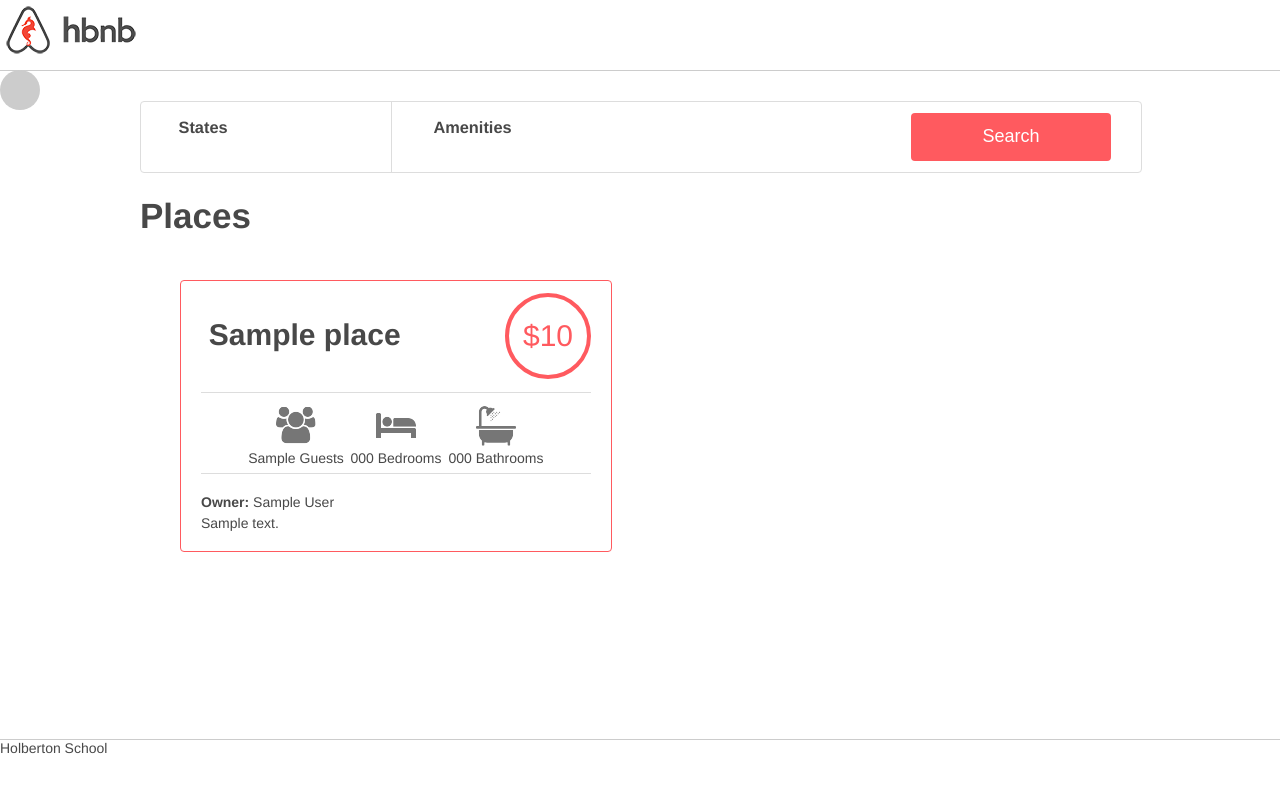
After one commit to CyrusNchege/AirBnB_clone_v4, a Flask app: template web_dynamic/templates/2-hbnb.html in a window 1280 px wide. The commit adds this page. Run offline with Flask 3, Linux system fonts and the light colour scheme; the template is opened without the code that fills it: most values are stand-ins (such as "Sample title", 1, 10 or a date in 2020); some libraries are stand-ins or nearby versions.

Commit message:
Add script that requesting the HBNB API, it’s better to know the status

```diff
--- a/api/v1/app.py
+++ b/api/v1/app.py
@@ -10,8 +10,8 @@ from flasgger.utils import swag_from
 
 app = Flask(__name__)
 app.config['JSONIFY_PRETTYPRINT_REGULAR'] = True
-app.register_blueprint(app_views)
-cors = CORS(app, resources={r"/*": {"origins": "0.0.0.0"}})
+app.register_blueprint(app_view)
+cors = CORS(app, resources={r"/api/v1/*": {"origins": "*"}})
 
 
 @app.teardown_appcontext
--- /dev/null
+++ b/web_dynamic/static/scripts/2-hbnb.js
@@ -0,0 +1,29 @@
+$(document).ready(init);
+
+const HOST = '0.0.0.0';
+
+function init () {
+  const amenityObj = {};
+  $('.amenities .popover input').change(function () {
+    if ($(this).is(':checked')) {
+      amenityObj[$(this).attr('data-name')] = $(this).attr('data-id');
+    } else if ($(this).is(':not(:checked)')) {
+      delete amenityObj[$(this).attr('data-name')];
+    }
+    const names = Object.keys(amenityObj);
+    $('.amenities h4').text(names.sort().join(', '));
+  });
+
+  apiStatus();
+}
+
+function apiStatus () {
+  const API_URL = `http://${HOST}:5001/api/v1/status/`;
+  $.get(API_URL, (data, textStatus) => {
+    if (textStatus === 'success' && data.status === 'OK') {
+      $('#api_status').addClass('available');
+    } else {
+      $('#api_status').removeClass('available');
+    }
+  });
+}
--- a/web_dynamic/static/styles/3-header.css
+++ b/web_dynamic/static/styles/3-header.css
@@ -9,3 +9,14 @@ header .logo {
     left: 20px;
     height: 100%;
 }
+#api_status {
+    width: 40px;
+    height: 40px;
+    margin-right: 30px;
+    border-radius: 100%;
+    background-color: #cccccc;
+}
+
+#api_status.available {
+    background-color: #ff545f;
+}
--- /dev/null
+++ b/web_dynamic/templates/2-hbnb.html
@@ -0,0 +1,83 @@
+<!DOCTYPE html>
+<html lang="en">
+  <head>
+    <meta charset="UTF-8">
+    <link rel="stylesheet" type="text/css" href="../static/styles/4-common.css?{{ cache_id }}">
+    <link rel="stylesheet" type="text/css" href="../static/styles/3-header.css?{{ cache_id }}">
+    <link rel="stylesheet" type="text/css" href="../static/styles/3-footer.css?{{ cache_id }}">
+    <link rel="stylesheet" type="text/css" href="../static/styles/6-filters.css?{{ cache_id }}">
+    <link type="text/css" rel="stylesheet" href="../static/styles/8-places.css?{{ cache_id }}">
+    <link rel="icon" href="../static/images/icon.png" />
+    <script src="https://code.jquery.com/jquery-3.2.1.min.js"></script>
+    <script src="/static/scripts/2-hbnb.js?{{ cache_id }}"></script>
+    <title>HBnB</title>
+  </head>
+  <body>
+    <header>
+      <div class="logo"></div>
+      <div id="api_status"></div>
+    </header>
+    <div class="container">
+      <section class="filters">
+	<div class="locations">
+	  <h3>States</h3>
+	  <h4>&nbsp;</h4>
+	  <div class="popover">
+	    <ul>
+	      {% for state in states %}
+	      <li>
+		<h2>{{ state[0].name }}:</h2>
+		<ul>
+		  {% for city in state[1] %}
+		  <li>{{ city.name }}</li>
+		  {% endfor %}
+		</ul>
+	      </li>
+	      {% endfor %}
+	    </ul>
+	  </div>
+	</div>
+	<div class="amenities">
+	  <h3>Amenities</h3>
+	  <h4>&nbsp;</h4>
+	  <div class="popover">
+	    <ul>
+	      {% for amenity in amenities %}
+	      <li> <input type="checkbox" data-id="{{ amenity.id }}" data-name="{{ amenity.name }}">
+		{{ amenity.name }}
+	      </li>
+	      {% endfor %}
+	    </ul>
+	  </div>
+	</div>
+	<button type="button">Search</button>
+      </section>
+      <div class="placesh1"><h1>Places</h1></div>
+      <section class="places">
+	<!-- <h1>Places</h1> -->
+	{% for place in places %}
+	<article>
+	  <div class="title_box">
+	    <h2>{{ place.name }}</h2>
+	    <div class="price_by_night">${{ place.price_by_night }}</div>
+	  </div>
+	  <div class="information">
+	    <div class="max_guest">{{ place.max_guest }} Guest{% if place.max_guest != 1 %}s{% endif %}</div>
+            <div class="number_rooms">{{ place.number_rooms }} Bedroom{% if place.number_rooms != 1 %}s{% endif %}</div>
+            <div class="number_bathrooms">{{ place.number_bathrooms }} Bathroom{% if place.number_bathrooms != 1 %}s{% endif %}</div>
+	  </div>
+	  <div class="user">
+            <b>Owner:</b> {{ place.user.first_name }} {{ place.user.last_name }}
+          </div>
+          <div class="description">
+	    {{ place.description | safe }}
+          </div>
+	</article>
+	{% endfor %}
+      </section>
+    </div>
+    <footer>
+      Holberton School
+    </footer>
+  </body>
+</html>
```
Also changed, not shown: web_dynamic/static/scripts/1-hbnb.js (added, +14 -0 lines).
